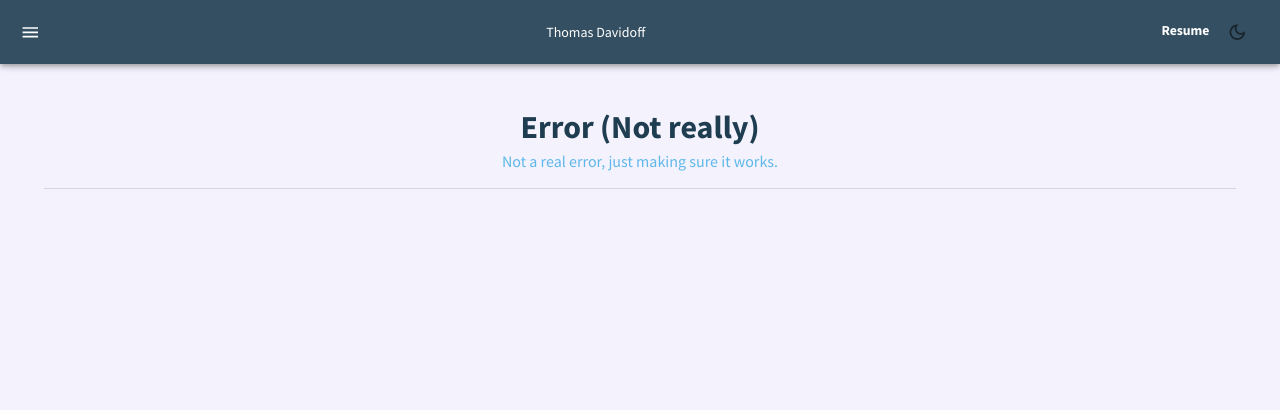
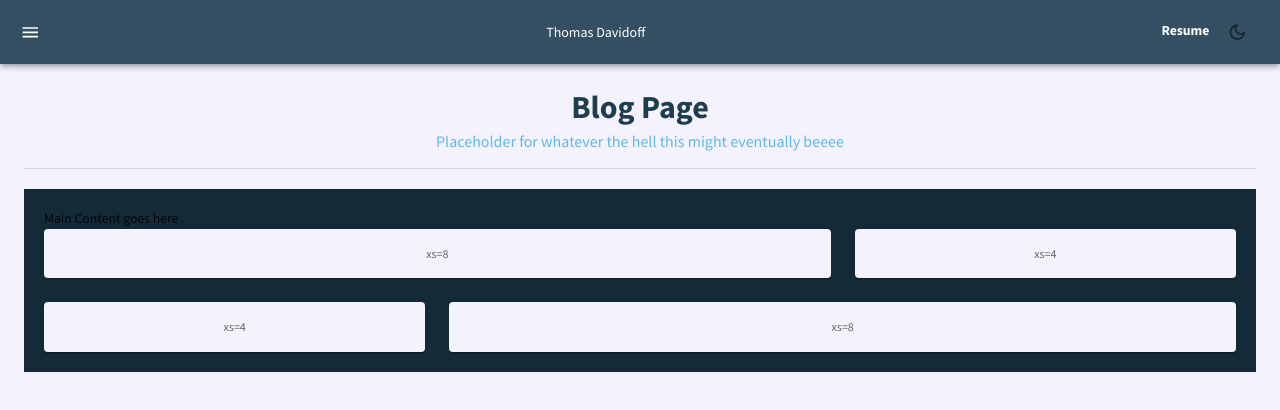
Before and after one commit to thomas-davidoff/personal-portfolio, a React (Vite) app: page /projects in a window 1280 px wide. Shown: the top 410 px of the page. Built offline with nearby package versions, Linux system fonts and the light colour scheme.

Commit message:
Started projects page, renamed blogs > projects

```diff
--- a/src/scenes/Blogs.jsx
+++ /dev/null
@@ -1,27 +0,0 @@
-import React from 'react';
-import { useTheme, useMediaQuery, Box } from '@mui/material';
-import Header from 'src/components/Header';
-
-function Blogs() {
-    const theme = useTheme();
-    // const smScreen = useMediaQuery(theme.breakpoints.up("sm"));
-    return (
-        // <Box m="15px" sx={{
-        //     backgroundColor: 'background.paper',
-        //     boxShadow: '0px 3px 5px -1px rgba(0,0,0,0.2), 0px 6px 10px 0px rgba(0,0,0,0.14), 0px 1px 18px 0px rgba(0,0,0,0.12)',
-        //     padding: '25px',
-        //     justifyContent: 'center',
-        //     }}>
-        //     <Header title='Blog Page' subtitle='Placeholder for whatever the hell this might eventually beeee' />
-        // </Box>
-        <React.Fragment>
-            <Header title='Blog Page' subtitle='Placeholder for whatever the hell this might eventually beeee' />
-            <Box>
-                Hi
-            </Box>
-        </React.Fragment>
-
-    );
-}
-
-export default Blogs;
--- /dev/null
+++ b/src/scenes/Projects.jsx
@@ -0,0 +1,58 @@
+import React from "react";
+import { useTheme, useMediaQuery, Box, styled, Paper } from "@mui/material";
+import Header from "src/components/Header";
+import Grid from "@mui/material/Unstable_Grid2/Grid2";
+
+
+
+function Blogs() {
+  const theme = useTheme();
+  const smScreen = useMediaQuery(theme.breakpoints.up("sm"));
+
+  const Item = styled(Paper)(({ theme }) => ({
+    backgroundColor: theme.palette.mode === "dark" ? "#1A2027" : theme.palette.background.default,
+    ...theme.typography.body2,
+    padding: theme.spacing(2),
+    textAlign: "center",
+    color: theme.palette.text.secondary,
+  }));
+
+  return (
+    <React.Fragment>
+      <Header
+        title="Blog Page"
+        subtitle="Placeholder for whatever the hell this might eventually beeee"
+      />
+      <Box
+        flexGrow={1}
+        backgroundColor={theme.palette.primary.dark}
+        mt="20px"
+        padding="20px"
+      >
+        Main Content goes here
+        <Box sx={{ flexGrow: 1 }}>
+          <Grid
+            container
+            spacing={{ xs: 2, sm: 8, md: 3 }}
+            columns={{ xs: 4, sm: 8, md: 12 }}
+          >
+            <Grid xs={8}>
+              <Item>xs=8</Item>
+            </Grid>
+            <Grid xs={4}>
+              <Item>xs=4</Item>
+            </Grid>
+            <Grid xs={4}>
+              <Item>xs=4</Item>
+            </Grid>
+            <Grid xs={8}>
+              <Item>xs=8</Item>
+            </Grid>
+          </Grid>
+        </Box>
+      </Box>
+    </React.Fragment>
+  );
+}
+
+export default Blogs;
--- a/src/scenes/global/Routes.jsx
+++ b/src/scenes/global/Routes.jsx
@@ -1,6 +1,6 @@
 import { Route, Routes } from "react-router-dom";
 import Home from "src/scenes/Home";
-import Blogs from "src/scenes/Blogs";
+import Projects from "src/scenes/Projects";
 import Contact from "src/scenes/Contact";
 import NoPage from "src/scenes/NoPage";
 
@@ -8,7 +8,7 @@ const MyRoutes = () => {
     return (
         <Routes>
           <Route path="/" element={<Home />} />
-          <Route path="blogs" element={<Blogs />} />
+          <Route path="projects" element={<Projects />} />
           <Route path="contact" element={<Contact />} />
           <Route path="*" element={<NoPage />} />
         </Routes>
--- a/src/scenes/global/sidebar/Sidebar.jsx
+++ b/src/scenes/global/sidebar/Sidebar.jsx
@@ -80,7 +80,7 @@ export default function MySidebar() {
             {
               text: "Projects",
               icon: <NotesOutlinedIcon />,
-              link: "/blogs",
+              link: "/projects",
               position: 1,
             },
             {
--- a/src/theme.js
+++ b/src/theme.js
@@ -155,16 +155,11 @@ export const themeSettings = (mode) => {
             },
             background: {
               default: '#f4f3fd',
-              paper: '#f2f1f9'
+              paper: '#EFECF5'
             },
             error: {
               main: '#ff8a00'
             },
-            // neutral: {
-            //   dark: colors.grey[700],
-            //   main: colors.grey[500],
-            //   light: colors.grey[100],
-            // },
             contrastThreshold: 3,
             tonalOffset: 0.2,
             // background: {
```
